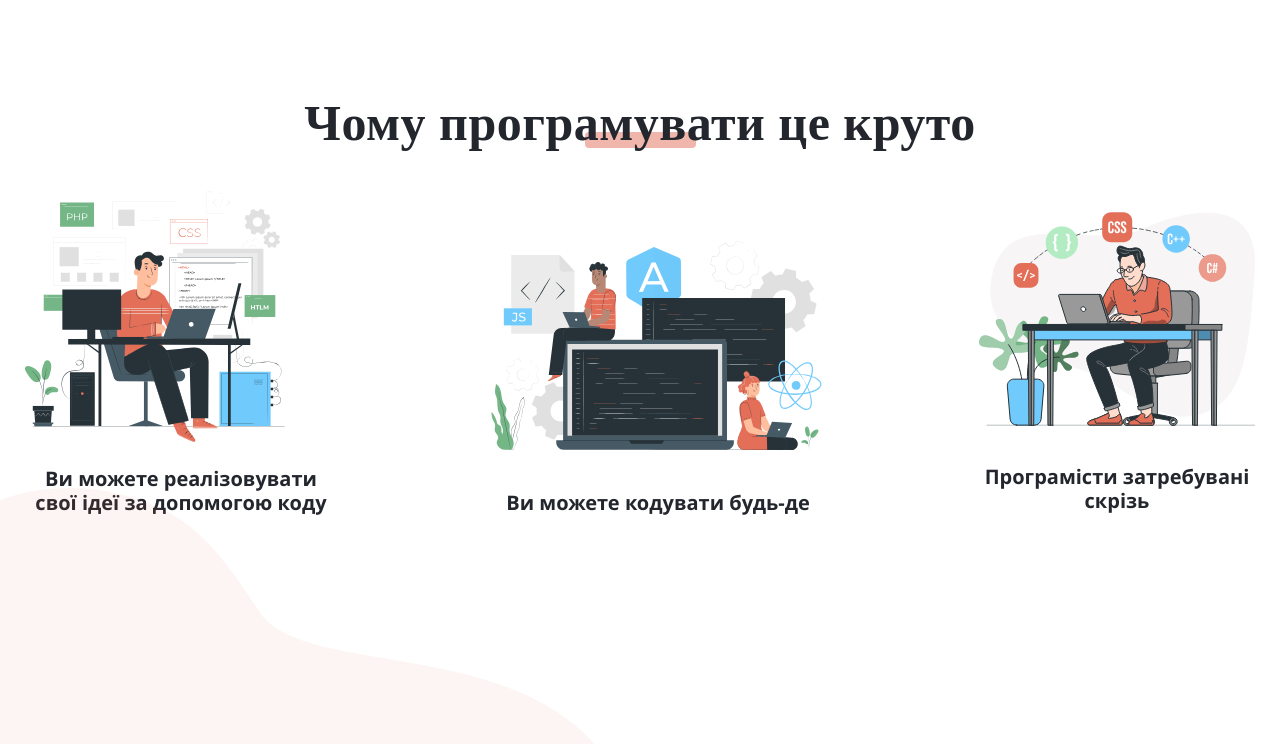
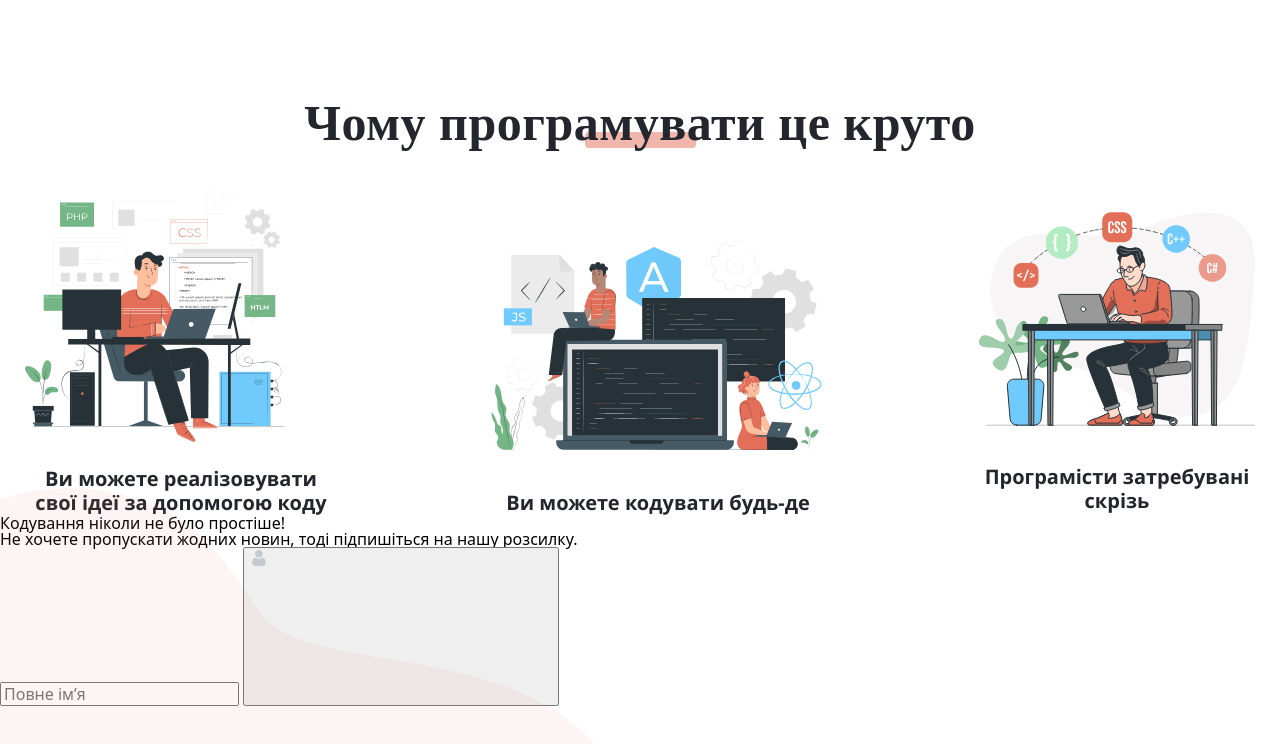
Before and after one commit to makrenka/ITifico, a plain HTML site: page index.html in a window 1280 px wide. Shown: the part 2165-2909 px from the top of the page. Drawn offline with nearby package versions, Linux system fonts and the light colour scheme; a web font is replaced by a local one.

Commit message:
add form

```diff
--- a/index.html
+++ b/index.html
@@ -124,7 +124,8 @@
                                 <h3 class="main__articles-slide-heading"><a href="#">Наскільки ефективне навчання з
                                         дрібницями на утримання та результати</a></h3>
                                 <p class="main__articles-slide-text">Питання максимізації уваги учнів і збільшення
-                                    залученості переслідують вчителів на всіх рівнях шкільної Питання максимізації уваги учнів і збільшення
+                                    залученості переслідують вчителів на всіх рівнях шкільної Питання максимізації уваги
+                                    учнів і збільшення
                                     залученості переслідують вчителів на всіх рівнях шкільної</p>
                                 <div class="main__articles-slide-panel">
                                     <div class="main__articles-slide-calendar">
@@ -147,7 +148,8 @@
                                 <h3 class="main__articles-slide-heading"><a href="#">Наскільки ефективне навчання з
                                         дрібницями на утримання.</a></h3>
                                 <p class="main__articles-slide-text">Питання максимізації уваги учнів і збільшення
-                                    залученості переслідують вчителів на всіх рівнях шкільної Питання максимізації уваги учнів і збільшення
+                                    залученості переслідують вчителів на всіх рівнях шкільної Питання максимізації уваги
+                                    учнів і збільшення
                                     залученості переслідують вчителів на всіх рівнях шкільної</p>
                                 <div class="main__articles-slide-panel">
                                     <div class="main__articles-slide-calendar">
@@ -171,7 +173,8 @@
                                         дрібницями на утримання та
                                         результати</a></h3>
                                 <p class="main__articles-slide-text">Питання максимізації уваги учнів і збільшення
-                                    залученості переслідують вчителів на всіх рівнях шкільної Питання максимізації уваги учнів і збільшення
+                                    залученості переслідують вчителів на всіх рівнях шкільної Питання максимізації уваги
+                                    учнів і збільшення
                                     залученості переслідують вчителів на всіх рівнях шкільної</p>
                                 <div class="main__articles-slide-panel">
                                     <div class="main__articles-slide-calendar">
@@ -194,7 +197,8 @@
                                 <h3 class="main__articles-slide-heading"><a href="#">Наскільки ефективне навчання з
                                         дрібницями на утримання.</a></h3>
                                 <p class="main__articles-slide-text">Питання максимізації уваги учнів і збільшення
-                                    залученості переслідують вчителів на всіх рівнях шкільної Питання максимізації уваги учнів і збільшення
+                                    залученості переслідують вчителів на всіх рівнях шкільної Питання максимізації уваги
+                                    учнів і збільшення
                                     залученості переслідують вчителів на всіх рівнях шкільної</p>
                                 <div class="main__articles-slide-panel">
                                     <div class="main__articles-slide-calendar">
@@ -217,7 +221,8 @@
                                 <h3 class="main__articles-slide-heading"><a href="#">Наскільки ефективне навчання з
                                         дрібницями на утримання та результати</a></h3>
                                 <p class="main__articles-slide-text">Питання максимізації уваги учнів і збільшення
-                                    залученості переслідують вчителів на всіх рівнях шкільної Питання максимізації уваги учнів і збільшення
+                                    залученості переслідують вчителів на всіх рівнях шкільної Питання максимізації уваги
+                                    учнів і збільшення
                                     залученості переслідують вчителів на всіх рівнях шкільної</p>
                                 <div class="main__articles-slide-panel">
                                     <div class="main__articles-slide-calendar">
@@ -240,7 +245,8 @@
                                 <h3 class="main__articles-slide-heading"><a href="#">Наскільки ефективне навчання з
                                         дрібницями на утримання.</a></h3>
                                 <p class="main__articles-slide-text">Питання максимізації уваги учнів і збільшення
-                                    залученості переслідують вчителів на всіх рівнях шкільної Питання максимізації уваги учнів і збільшення
+                                    залученості переслідують вчителів на всіх рівнях шкільної Питання максимізації уваги
+                                    учнів і збільшення
                                     залученості переслідують вчителів на всіх рівнях шкільної</p>
                                 <div class="main__articles-slide-panel">
                                     <div class="main__articles-slide-calendar">
@@ -474,6 +480,20 @@
                 d="M615.859 285.457C532.442 142.49 305.83 193.513 259.582 123.998C235.945 88.3847 209.395 47.1211 171.027 25.7188C134.372 5.17263 91.8925 -2.18976 54.8946 0.549731C-77.3388 10.3092 -133.521 128.45 -107.999 258.404C-74.0844 431.677 79.5599 608.717 261.98 609.916C357.387 610.601 448.512 576.528 520.109 528.245C520.623 527.902 521.137 527.56 521.651 527.217C593.249 478.591 679.577 394.523 615.859 285.457Z"
                 fill="#E36F59" />
         </svg>
+        <form method="post" action="#" class="main__subscription">
+            <div class="main__subscription-wrapper-heading">
+                <h2 class="main__subscription-heading">Кодування ніколи не було простіше!</h2>
+            </div>
+            <p class="main__subscription-text">Не хочете пропускати жодних новин, тоді підпишіться на нашу розсилку.</p>
+            <div class="main__subscription-wrapper-inputs">
+                <input type="text" name="user" placeholder="Повне ім’я">
+                <button name="user">
+                    <svg>
+                        <use xlink:href="./images/icons/user-icon.svg#user-icon"></use>
+                    </svg>
+                </button>
+            </div>
+        </form>
 
 
     </main>
```
Also changed, not shown: images/icons/user-icon.svg (added).
